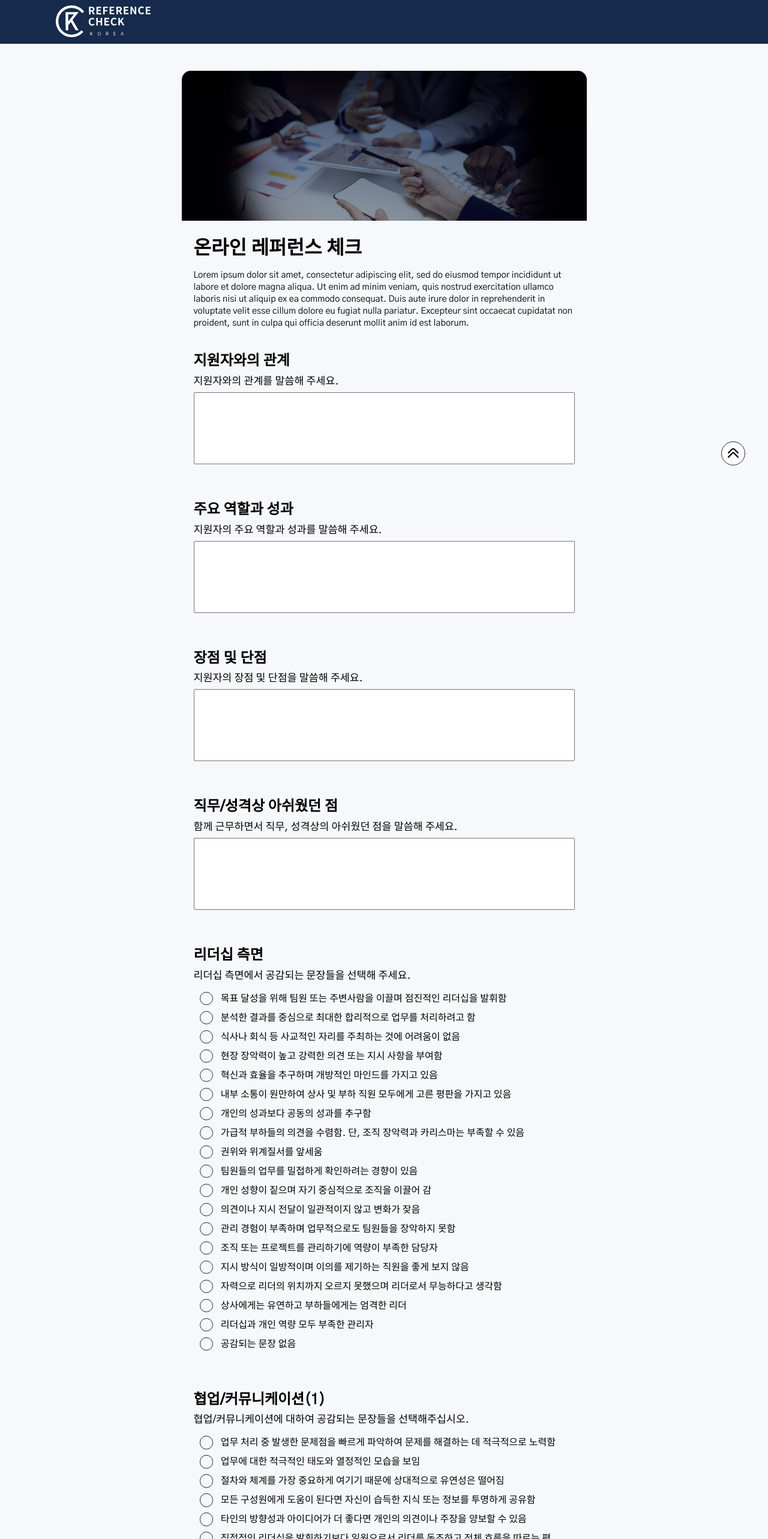
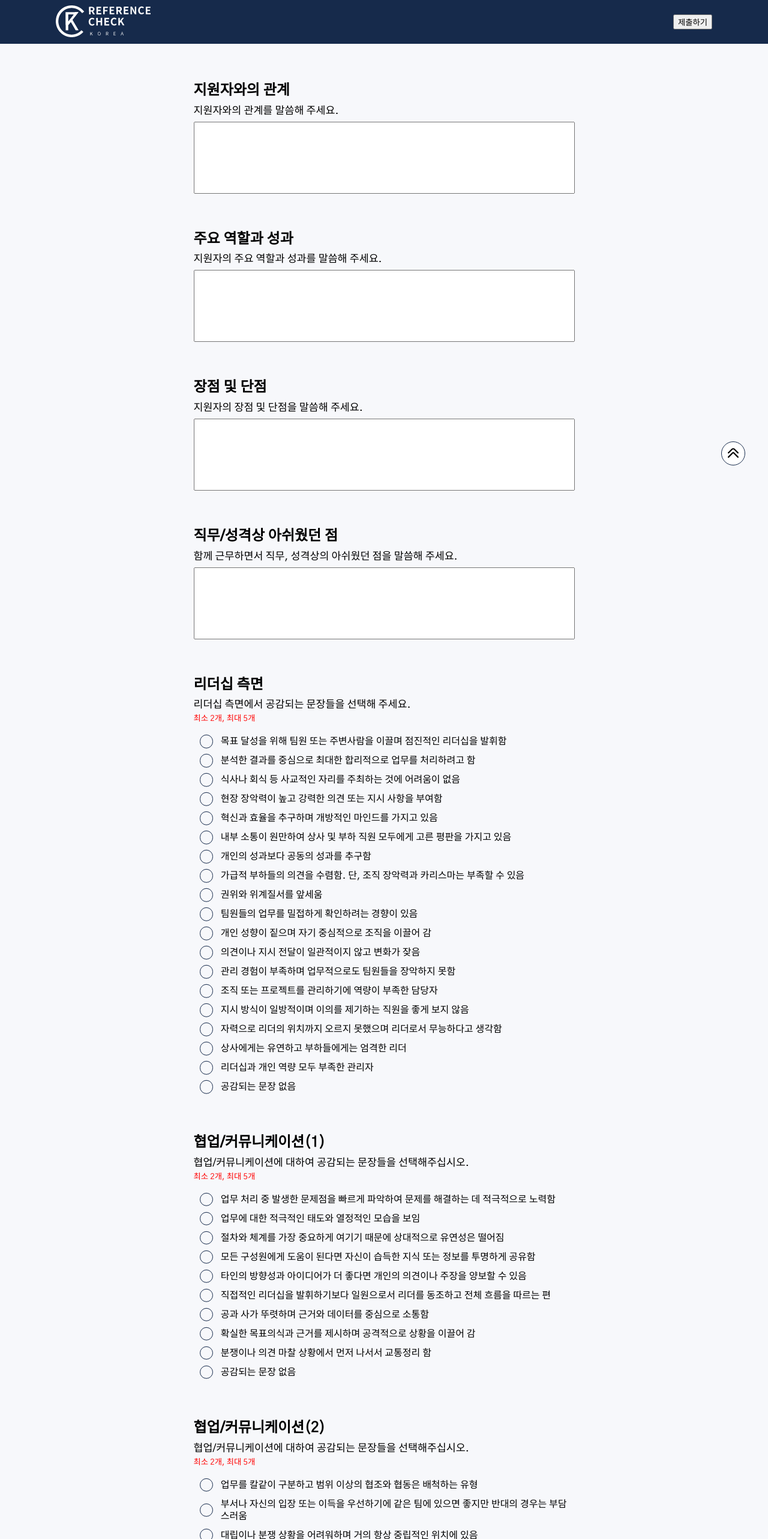
Before and after one commit to wonggamggik/YoonCom-SurveySite, a React (Vite) app: page / in a window 1280 px wide. Shown: the top 2566 px of the page at 60% size. Built offline with nearby package versions, Linux system fonts and the light colour scheme.

Commit message:
공백 확인 기능 추가
- 공백 기능을 제공하기 위해 최상단 컴포넌트에서 데이터를 처리하도록 전환

```diff
--- a/src/assets/Survey.css
+++ b/src/assets/Survey.css
@@ -129,6 +129,12 @@
   background: #ddd;
 }
 
+.content .title-annotation {
+  font-size: 10pt;
+  color: red;
+  margin-top: 3px;
+}
+
 .content .items {
   display: flex;
   flex-direction: column;
--- a/src/components/Header.jsx
+++ b/src/components/Header.jsx
@@ -1,14 +1,21 @@
 import logo from "../assets/rck-logo.png";
 import "../assets/header.css";
 
-export default function Header() {
+/**
+ * @param {function} onSubmit - 제출하기 버튼을 눌렀을 때 호출할 함수(부모에서 제공)
+ */
+export default function Header({ onSubmit }) {
   return (
     <div className="header">
       <div className="header-inner">
         <div>
           <a href="https://www.rck.co.kr/">
-            <img alt="rck 로고" src={logo}></img>
+            <img alt="rck 로고" src={logo} />
           </a>
+        </div>
+
+        <div>
+          <button onClick={onSubmit}>제출하기</button>
         </div>
       </div>
     </div>
--- a/src/components/SurveyCheck.jsx
+++ b/src/components/SurveyCheck.jsx
@@ -1,29 +1,53 @@
 import questionData from "../data/surveyQuestion.json";
 import "../assets/Survey.css";
 
-export default function SurveyCheck({ title }) {
+/**
+ * 체크박스형 질문 컴포넌트
+ * @param {string} title - 질문의 제목
+ * @param {string[]} value - 현재 체크된 항목 배열(부모에서 관리)
+ * @param {function} onChange - 체크 상태가 바뀔 때 부모에 새 배열을 알리는 콜백
+ */
+export default function SurveyCheck({ title, value, onChange }) {
   const data = questionData;
+
+  // 체크/해제 로직
+  const handleToggle = (item) => {
+    if (value.includes(item)) {
+      // 이미 체크되어 있으면 제거
+      onChange(value.filter((x) => x !== item));
+    } else {
+      // 새로 체크
+      onChange([...value, item]);
+    }
+  };
 
   return (
     <div className="content check">
       <div>
         <h2>{title}</h2>
         <p>{data[title].description}</p>
+        <p className="title-annotation">최소 2개, 최대 5개</p>
       </div>
       <div className="items">
-        {data[title].items.map((item, id) => (
-          <div className="item">
+        {data[title].items.map((item, id) => {
+          const isChecked = value.includes(item);
+
+          return (
+            <div className="item" key={id}>
               <input
                 type="checkbox"
                 id={`${data[title].id}-${id}`}
                 className="screen-reader"
+                checked={isChecked}
+                onChange={() => handleToggle(item)}
               />
               <div className="label-box">
                 <span className="check-icon" aria-hidden="true"></span>
                 <label htmlFor={`${data[title].id}-${id}`}>{item}</label>
               </div>
             </div>
-        ))}
+          );
+        })}
       </div>
     </div>
   );
--- a/src/components/SurveyDescriptive.jsx
+++ b/src/components/SurveyDescriptive.jsx
@@ -1,7 +1,13 @@
 import questionData from "../data/surveyQuestion.json";
 import "../assets/Survey.css";
 
-export default function SurveyDescriptive({ title }) {
+/**
+ * 서술형 질문 컴포넌트
+ * @param {string} title - 질문의 제목
+ * @param {string} value - 부모가 관리하는 "사용자의 입력 내용"
+ * @param {function} onChange - 값이 바뀔 때 부모에 알리는 콜백
+ */
+export default function SurveyDescriptive({ title, value, onChange }) {
   const data = questionData;
 
   return (
@@ -11,7 +17,11 @@ export default function SurveyDescriptive({ title }) {
         <p>{data[title].description}</p>
       </div>
       <div>
-        <textarea></textarea>
+        {/* 부모로부터 받은 value를 textarea에 연결, 변경 시 onChange 호출 */}
+        <textarea
+          value={value}
+          onChange={(e) => onChange(e.target.value)}
+        ></textarea>
       </div>
     </div>
   );
--- a/src/pages/SurveyPage.jsx
+++ b/src/pages/SurveyPage.jsx
@@ -1,62 +1,169 @@
-import { Link } from "react-router-dom";
+import { useState } from "react";
+import Header from "../components/Header";
+import SurveyDescriptive from "../components/SurveyDescriptive";
+import SurveyCheck from "../components/SurveyCheck";
+import up_image from "../assets/chevron-double-up_6407358.svg";
 import "../assets/Survey.css";
-import survey_image from "../assets/rck-image.png";
-import up_image from "../assets/chevron-double-up_6407358.svg";
-import SurveyCheck from "../components/SurveyCheck";
-import SurveyDescriptive from "../components/SurveyDescriptive";
-import { useState, useEffect } from "react";
+import questionData from "../data/surveyQuestion.json";
 
 export default function SurveyPage() {
+  // 1) 서술형 상태들
+  const [relationship, setRelationship] = useState("");
+  const [rolePerformance, setRolePerformance] = useState("");
+  const [strengthWeakness, setStrengthWeakness] = useState("");
+  const [taskIssue, setTaskIssue] = useState("");
+
+  // 2) 체크박스 상태들
+  const [leadership, setLeadership] = useState([]);
+  const [comm1, setComm1] = useState([]);
+  const [comm2, setComm2] = useState([]);
+  const [expertise, setExpertise] = useState([]);
+  const [personality, setPersonality] = useState([]);
+
+  // “맨 위로” 버튼
   const goToTop = () => {
     window.scrollTo({ top: 0, behavior: "smooth" });
   };
 
+  // 체크박스 유효성 함수 (예: 2~5개 or "공감되는 문장 없음" 단독)
+  function validateCheckBox(arr, noneLabel = "공감되는 문장 없음") {
+    const hasNone = arr.includes(noneLabel);
+    if (hasNone) {
+      if (arr.length !== 1) return false;
+    } else {
+      if (arr.length < 2 || arr.length > 5) return false;
+    }
+    return true;
+  }
+
+  // 3) 제출하기 로직
+  const handleSubmit = () => {
+    // (A) 서술형 필수 검사
+    if (!relationship.trim()) {
+      alert("지원자와의 관계를 입력해 주세요!");
+      return;
+    }
+    if (!rolePerformance.trim()) {
+      alert("주요 역할과 성과를 입력해 주세요!");
+      return;
+    }
+    if (!strengthWeakness.trim()) {
+      alert("장점 및 단점을 입력해 주세요!");
+      return;
+    }
+    if (!taskIssue.trim()) {
+      alert("직무/성격상 아쉬웠던 점을 입력해 주세요!");
+      return;
+    }
+
+    // (B) 체크박스 검사
+    if (!validateCheckBox(leadership)) {
+      alert("리더십 측면 체크가 유효하지 않습니다!");
+      return;
+    }
+    if (!validateCheckBox(comm1)) {
+      alert("협업/커뮤니케이션(1) 체크가 유효하지 않습니다!");
+      return;
+    }
+    if (!validateCheckBox(comm2)) {
+      alert("협업/커뮤니케이션(2) 체크가 유효하지 않습니다!");
+      return;
+    }
+    if (!validateCheckBox(expertise)) {
+      alert("평소 전문성 체크가 유효하지 않습니다!");
+      return;
+    }
+    if (!validateCheckBox(personality)) {
+      alert("평소 인성 체크가 유효하지 않습니다!");
+      return;
+    }
+
+    // (C) 모두 통과
+    alert("통과!");
+
+    const payload = {
+      relationship,
+      rolePerformance,
+      strengthWeakness,
+      taskIssue,
+      leadership,
+      comm1,
+      comm2,
+      expertise,
+      personality,
+    };
+    console.log("제출 데이터:", payload);
+    // fetch/axios로 서버 전송 가능
+  };
+
   return (
+    <div className="app">
+      {/* 헤더에 onSubmit 함수를 props로 전달 */}
+      <Header onSubmit={handleSubmit} />
+
       <div className="surveyPage">
-      {/* 본문 */}
         <div className="survey">
           <div className="survey-conetnts">
-          <div className="introduction">
-            <div className="image"></div>
-            <div className="text">
-              <h1>온라인 레퍼런스 체크</h1>
-              <p>
-                Lorem ipsum dolor sit amet, consectetur adipiscing elit, sed do
-                eiusmod tempor incididunt ut labore et dolore magna aliqua. Ut
-                enim ad minim veniam, quis nostrud exercitation ullamco laboris
-                nisi ut aliquip ex ea commodo consequat. Duis aute irure dolor
-                in reprehenderit in voluptate velit esse cillum dolore eu fugiat
-                nulla pariatur. Excepteur sint occaecat cupidatat non proident,
-                sunt in culpa qui officia deserunt mollit anim id est laborum.
-              </p>
-            </div>
-          </div>
+            {/* 예시 introduction 생략 */}
             <div className="contents">
-            {/* 지원자와의 관계 */}
-            <SurveyDescriptive title={"지원자와의 관계"} />
-            {/* 주요 역할과 성과 */}
-            <SurveyDescriptive title={"주요 역할과 성과"} />
-            {/* 장점 및 단점 */}
-            <SurveyDescriptive title={"장점 및 단점"} />
-            {/* 직무/성격상 아쉬웠던 점 */}
-            <SurveyDescriptive title={"직무/성격상 아쉬웠던 점"} />
-            {/* 리더십 측면 */}
-            <SurveyCheck title={"리더십 측면"} />
-            {/* 협업/커뮤니케이션 1 */}
-            <SurveyCheck title={"협업/커뮤니케이션(1)"} />
-            {/* 협업/커뮤니케이션 2 */}
-            <SurveyCheck title={"협업/커뮤니케이션(2)"} />
-            {/* 평소 전문성 */}
-            <SurveyCheck title={"평소 전문성"} />
-            {/* 평소 인성 */}
-            <SurveyCheck title={"평소 인성"} />
+              {/* 서술형 */}
+              <SurveyDescriptive
+                title="지원자와의 관계"
+                value={relationship}
+                onChange={setRelationship}
+              />
+              <SurveyDescriptive
+                title="주요 역할과 성과"
+                value={rolePerformance}
+                onChange={setRolePerformance}
+              />
+              <SurveyDescriptive
+                title="장점 및 단점"
+                value={strengthWeakness}
+                onChange={setStrengthWeakness}
+              />
+              <SurveyDescriptive
+                title="직무/성격상 아쉬웠던 점"
+                value={taskIssue}
+                onChange={setTaskIssue}
+              />
+
+              {/* 체크박스 */}
+              <SurveyCheck
+                title="리더십 측면"
+                value={leadership}
+                onChange={setLeadership}
+              />
+              <SurveyCheck
+                title="협업/커뮤니케이션(1)"
+                value={comm1}
+                onChange={setComm1}
+              />
+              <SurveyCheck
+                title="협업/커뮤니케이션(2)"
+                value={comm2}
+                onChange={setComm2}
+              />
+              <SurveyCheck
+                title="평소 전문성"
+                value={expertise}
+                onChange={setExpertise}
+              />
+              <SurveyCheck
+                title="평소 인성"
+                value={personality}
+                onChange={setPersonality}
+              />
             </div>
           </div>
         </div>
-      <div>
+
+        {/* 페이지 하단: 맨 위로 버튼 */}
+        <div style={{ marginTop: 20, textAlign: "center" }}>
           <button className="goToTop" onClick={goToTop}>
-          <img src={up_image} />
+            <img src={up_image} alt="위로 가기" />
           </button>
+        </div>
       </div>
     </div>
   );
```
Lines whose indentation alone changed are shown as unchanged.
